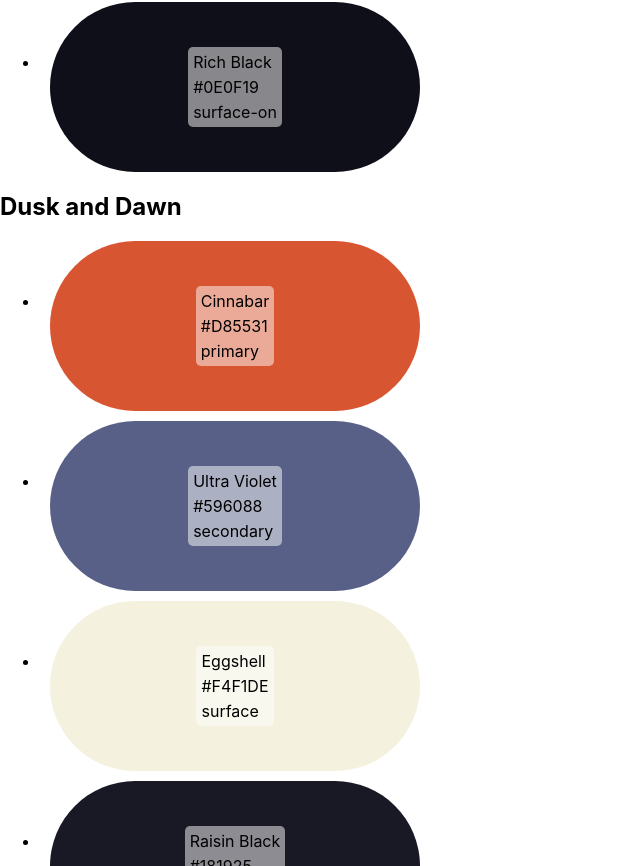
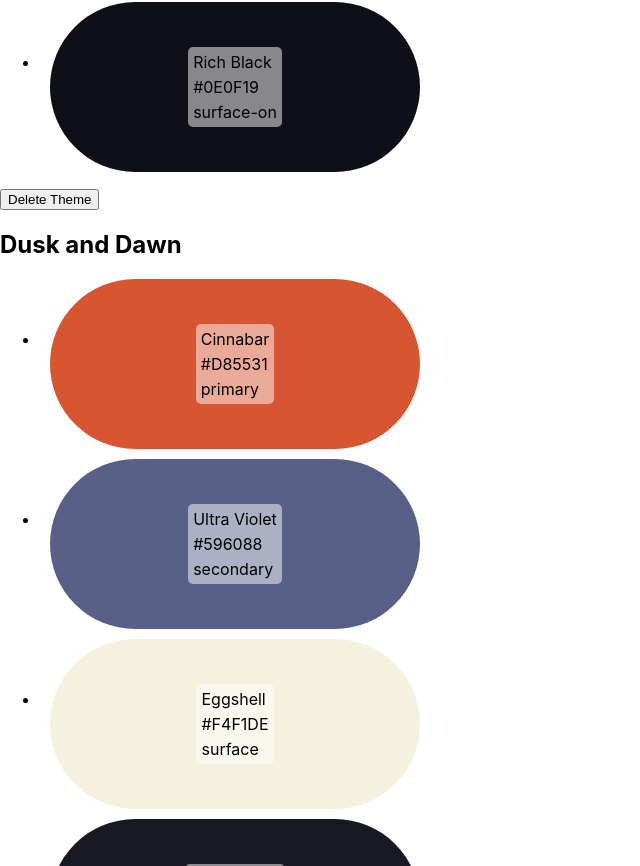
Before and after one commit to E-Swoboda/recap-project-react, a React (Create React App) app: page / in a window 1280 px wide. Shown: the part 1174-2040 px from the top of the page, without its empty margins (0-640 px from the left). Built offline with nearby package versions, Linux system fonts and the light colour scheme.

Commit message:
Delete Theme Button

```diff
--- a/src/App.js
+++ b/src/App.js
@@ -8,6 +8,10 @@ function App() {
 
   const handleAddTheme = (newTheme) => {
     setThemes([newTheme, ...themes]);
+  };
+
+  const handleDeleteTheme = (id) => {
+    setThemes(themes.filter((theme) => theme.id !== id));
   };
 
   return (
@@ -28,6 +32,9 @@ function App() {
                   </li>
                 ))}
               </ul>
+              <button onClick={() => handleDeleteTheme(theme.id)}>
+                Delete Theme
+              </button>
             </div>
           ))}
         </div>
--- a/src/ThemeDetail.js
+++ b/src/ThemeDetail.js
@@ -1,6 +1,6 @@
 import React from "react";
 
-const ThemeDetail = ({ theme }) => {
+const ThemeDetail = ({ theme, onDelete }) => {
   return (
     <div>
       <h2>{theme.name}</h2>
@@ -9,6 +9,7 @@ const ThemeDetail = ({ theme }) => {
           <div key={color.role}>
             <p>{color.name}</p>
             <p>{color.value}</p>
+            <button onClick={onDelete}>Delete Theme</button>
           </div>
         ))}
       </div>
```
